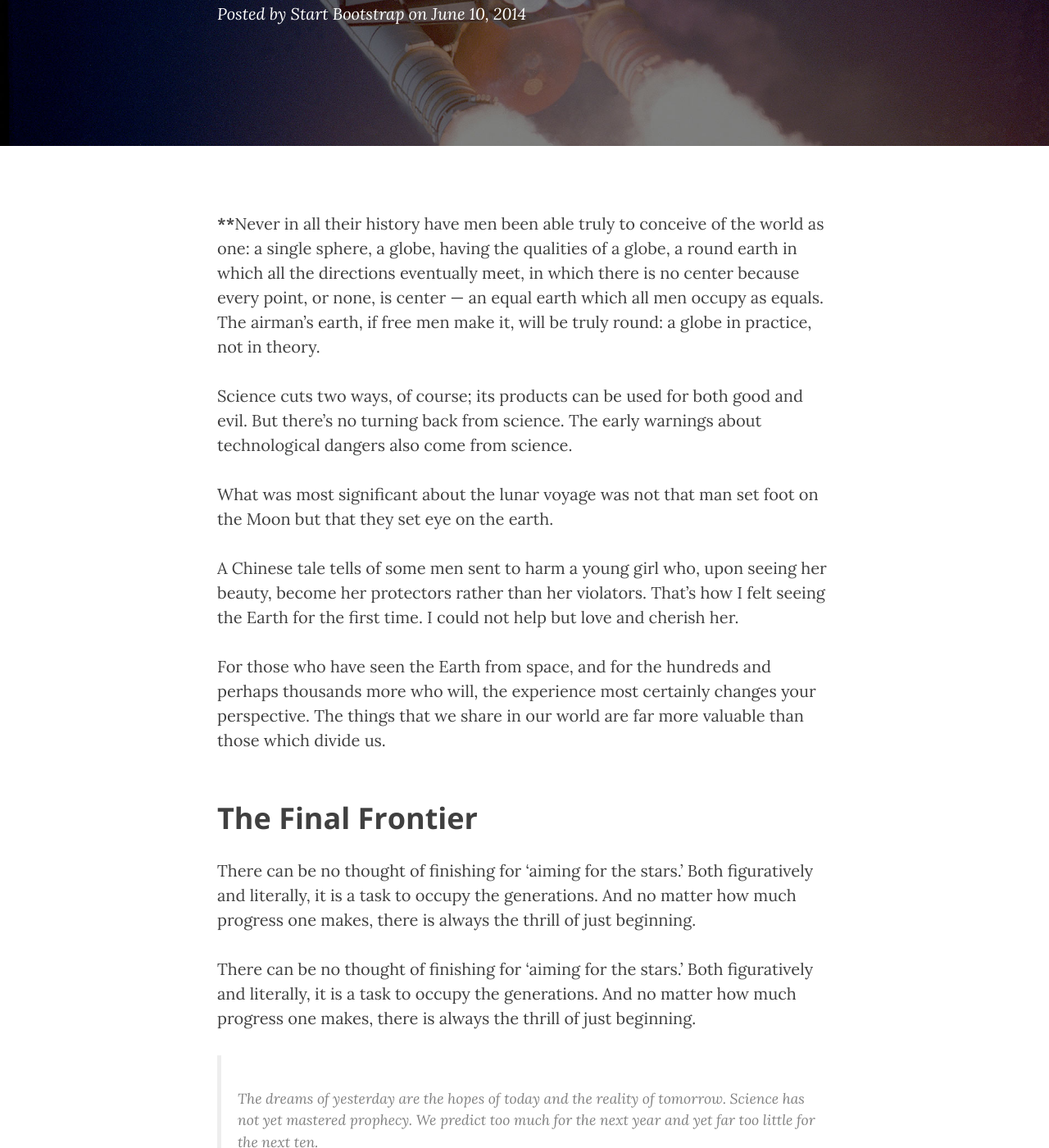
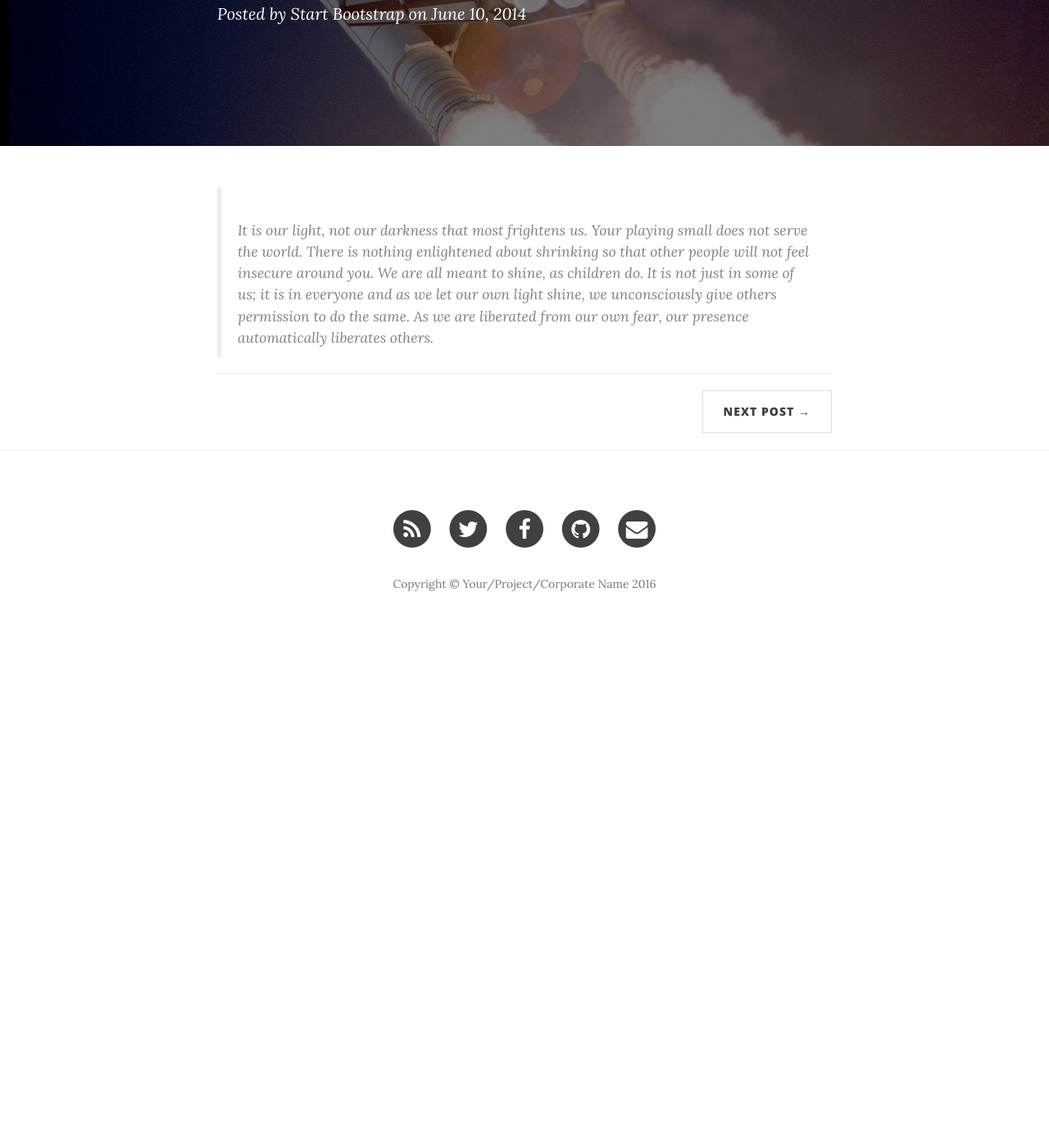
Before and after one commit to Tom-Herbert-PT/strawberryenglish.github.io, a Jekyll site: the page built from _posts/2014-06-10-dinosaurs.markdown, in a window 1280 px wide and 1400 px high, scrolled down 298 px. Shown: the whole window at 82% size. Built offline with Jekyll 4.4.1, drawn with Linux system fonts in a browser that asks for light colours; nearby versions of some CDN libraries; after the commit the page ends 1086 px from its top, so only the background shows below that; some of the changed text lies outside the part shown.

Commit message:
Updated '/_posts/2014-06-10-dinosaurs.markdown' via CloudCannon

```diff
--- a/_posts/2014-06-10-dinosaurs.markdown
+++ b/_posts/2014-06-10-dinosaurs.markdown
@@ -8,37 +8,4 @@ header-img: img/post-bg-01.jpg
 ---
 
 
-******Never in all their history have men been able truly to conceive of the world as one: a single sphere, a globe, having the qualities of a globe, a round earth in which all the directions eventually meet, in which there is no center because every point, or none, is center — an equal earth which all men occupy as equals. The airman's earth, if free men make it, will be truly round: a globe in practice, not in theory.
-
-Science cuts two ways, of course; its products can be used for both good and evil. But there's no turning back from science. The early warnings about technological dangers also come from science.
-
-What was most significant about the lunar voyage was not that man set foot on the Moon but that they set eye on the earth.
-
-A Chinese tale tells of some men sent to harm a young girl who, upon seeing her beauty, become her protectors rather than her violators. That's how I felt seeing the Earth for the first time. I could not help but love and cherish her.
-
-For those who have seen the Earth from space, and for the hundreds and perhaps thousands more who will, the experience most certainly changes your perspective. The things that we share in our world are far more valuable than those which divide us.
-
-## The Final Frontier
-{: .section-heading}
-
-There can be no thought of finishing for ‘aiming for the stars.’ Both figuratively and literally, it is a task to occupy the generations. And no matter how much progress one makes, there is always the thrill of just beginning.
-
-There can be no thought of finishing for ‘aiming for the stars.’ Both figuratively and literally, it is a task to occupy the generations. And no matter how much progress one makes, there is always the thrill of just beginning.
-
-> The dreams of yesterday are the hopes of today and the reality of tomorrow. Science has not yet mastered prophecy. We predict too much for the next year and yet far too little for the next ten.
-
-Spaceflights cannot be stopped. This is not the work of any one man or even a group of men. It is a historical process which mankind is carrying out in accordance with the natural laws of human development.
-
-## Reaching for the Stars
-{: .section-heading}
-
-As we got further and further away, it [the Earth] diminished in size. Finally it shrank to the size of a marble, the most beautiful you can imagine. That beautiful, warm, living object looked so fragile, so delicate, that if you touched it with a finger it would crumble and fall apart. Seeing this has to change a man.
-
-[![Post Sample Image]({{ site.baseurl }}/img/post-sample-image.jpg)](#) To go places and do things that have never been done before – that’s what living is all about.
-{: .caption.text-muted}
-
-Space, the final frontier. These are the voyages of the Starship Enterprise. Its five-year mission: to explore strange new worlds, to seek out new life and new civilizations, to boldly go where no man has gone before.
-
-As I stand out here in the wonders of the unknown at Hadley, I sort of realize there’s a fundamental truth to our nature, Man must explore, and this is exploration at its greatest.
-
-Placeholder text by [Space Ipsum](http://spaceipsum.com/). Photographs by [NASA on The Commons](https://www.flickr.com/photos/nasacommons/).
+> It is our light, not our darkness that most frightens us. Your playing small does not serve the world. There is nothing enlightened about shrinking so that other people will not feel insecure around you. We are all meant to shine, as children do. It is not just in some of us; it is in everyone and as we let our own light shine, we unconsciously give others permission to do the same. As we are liberated from our own fear, our presence automatically liberates others.
```
